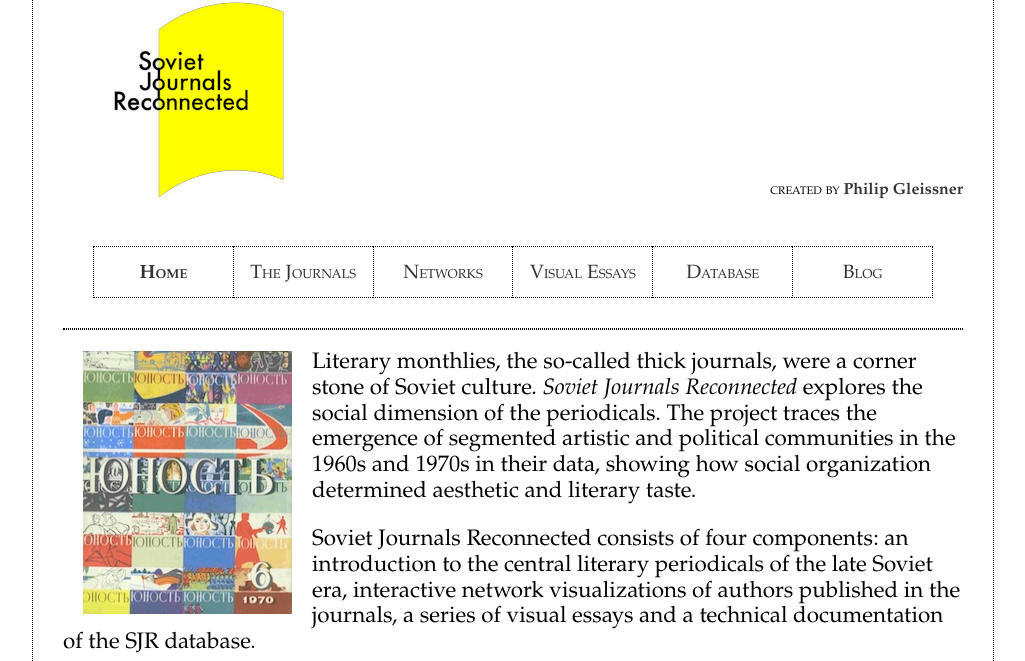
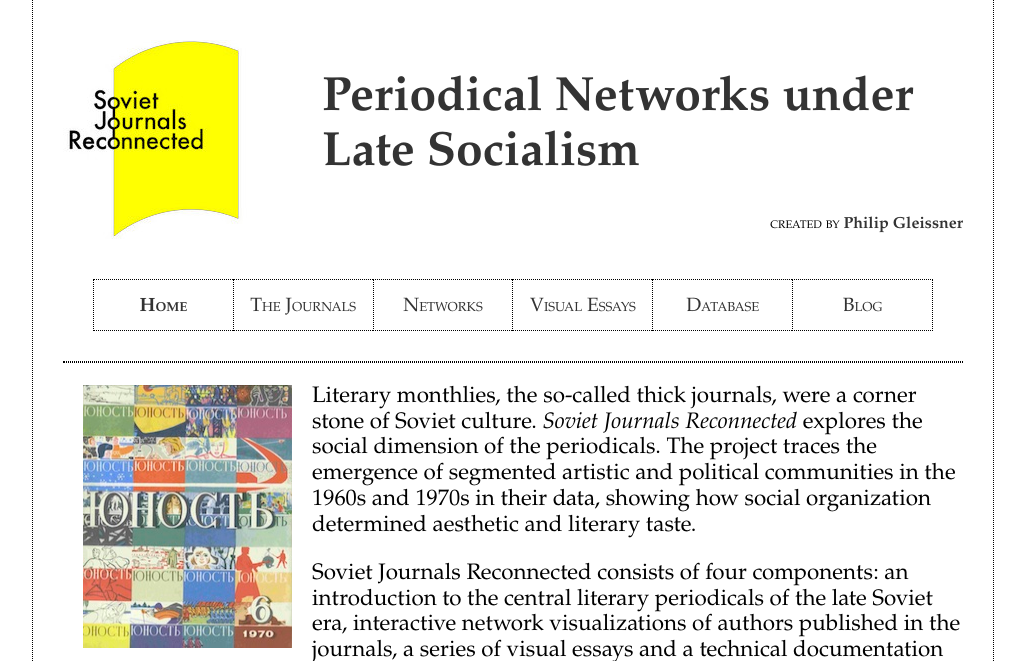
Before and after one commit to PhilGleissner/soviet_journals, a Flask app: page / in a window 1280 px wide. Shown: the top 661 px of the page, without its empty margins (127-1152 px from the left). Run offline with Flask 2, Linux system fonts and the light colour scheme.

Commit message:
Add site title

```diff
--- a/static/styles/main.css
+++ b/static/styles/main.css
@@ -111,6 +111,10 @@ h2 {
 	font-size: 1.4em;
 }
 
+#main h1 {
+  font-size: 1.5em;
+}
+
 #credits {
 	border-top: thin dotted;
 	clear: both;
@@ -147,3 +151,14 @@ p.caption {
 	float: right;
 	padding-top: 10px;
 }
+
+.header {
+  display: flex;
+  margin-top: 40px;
+}
+
+.header h1 {
+  font-size: 3em;
+  width: 670px;
+  margin-left: 70px;
+}
--- a/templates/base.html
+++ b/templates/base.html
@@ -11,8 +11,10 @@
   </head>
   <body>
     <div id="allcontent">
-      <div id ="header">
-        <a href={{url_for("home")}}><img src={{url_for('static', filename="images/HeaderGraphic.jpg")}}></a>
+      <div>
+        <a class="header" href={{url_for("home")}}><img src={{url_for('static', filename="images/HeaderGraphic.jpg")}}>
+          <h1>Periodical Networks under Late Socialism</h1>
+        </a>
         <div id="creators">
           <p> <span class="smallcaps">created by</span>
           <a target="_blank" href="http://www.philipgleissner.com">Philip Gleissner</a>
```
Also changed, not shown: static/images/HeaderGraphic.jpg.
